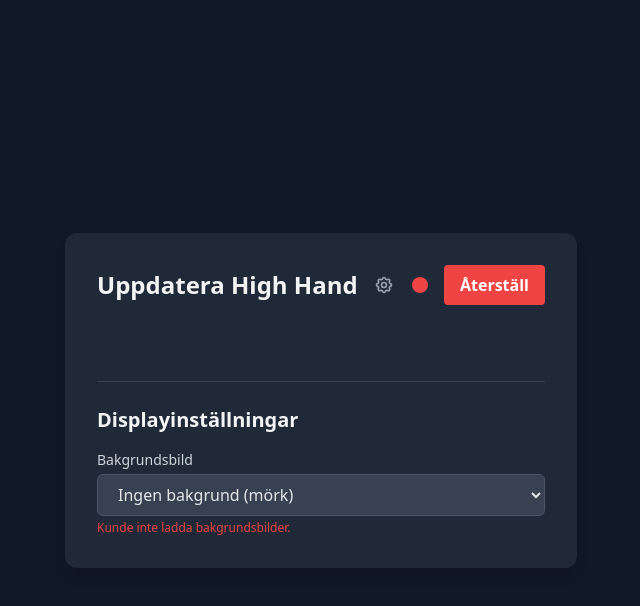
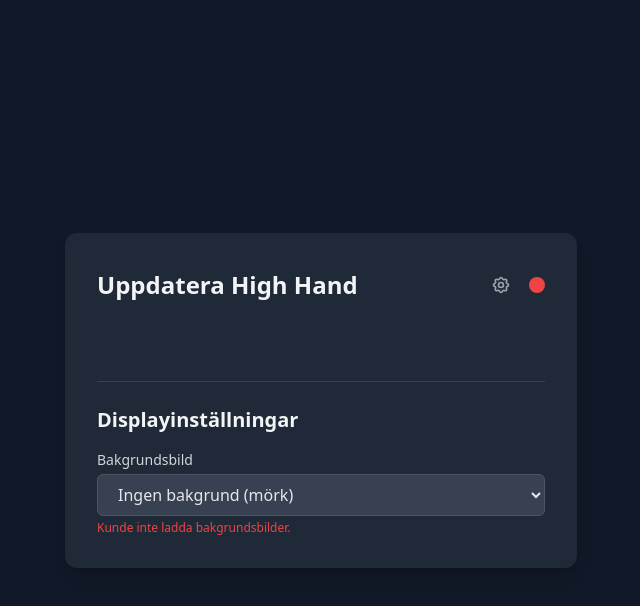
Before and after one commit to mcfrojd/high-hand-app, a website: page public/admin.html in a window 1280 px wide. Both pictures are taken after a click on the button "Visa/Dölj inställningar". Shown: the whole page, without its empty margins (319-959 px from the left). Drawn offline with nearby package versions, Linux system fonts and the light colour scheme; no server answers.

Commit message:
hide återställ

```diff
--- a/public/admin.html
+++ b/public/admin.html
@@ -87,6 +87,7 @@
         const settingsSection = document.getElementById('settings-section');
         const settingsToggleBtn = document.getElementById('settings-toggle-btn');
         const mainFormFields = document.getElementById('main-form-fields');
+        const resetBtn = document.getElementById('reset-btn');
         let socket;
         let playerNames = [];
 
@@ -108,6 +109,7 @@
             settingsSection.classList.toggle('hidden');
             mainFormFields.classList.toggle('hidden');
             submitBtn.classList.toggle('hidden');
+            resetBtn.classList.toggle('hidden');
         });
 
         // --- Background Image Change ---
```
